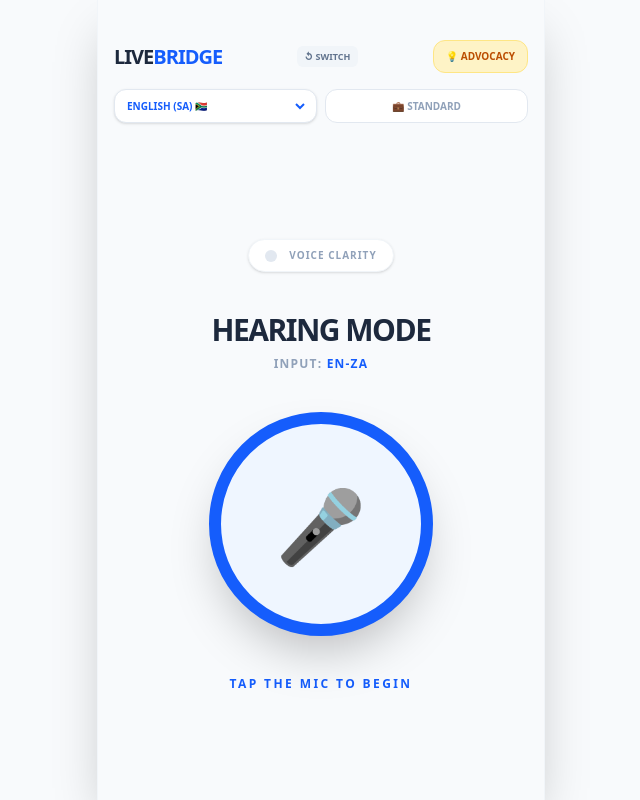
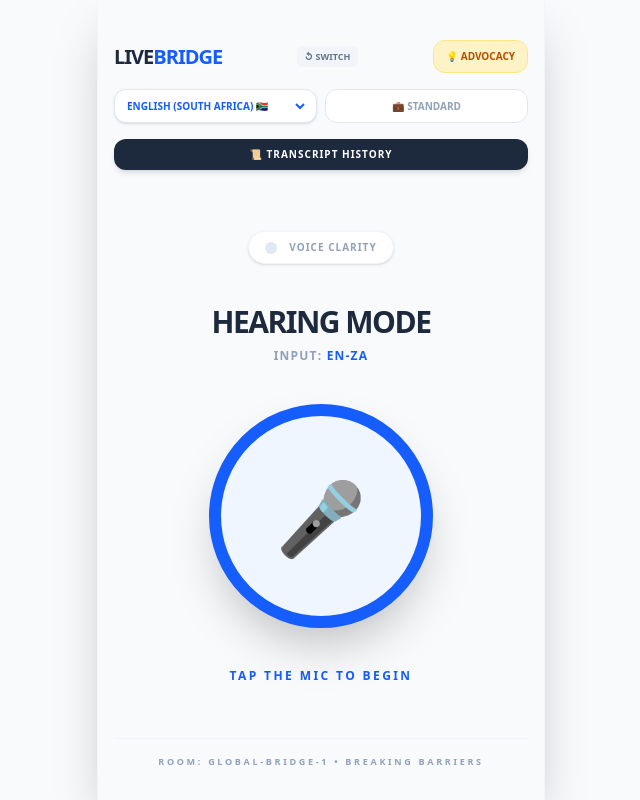
Before and after one commit to Franky-Boii/LiveBridge, a Next.js app: page / in a window 1280 px wide. Both pictures are taken after a click on the button "I AM HEARING 🎤". Shown: the whole page, without its empty margins (319-959 px from the left). Built offline with nearby package versions, Linux system fonts and the light colour scheme; no server answers.

Commit message:
added back deleted languages

```diff
--- a/pages/index.js
+++ b/pages/index.js
@@ -4,7 +4,7 @@ import DeafMode from '../components/DeafMode';
 import TranscriptView from '../components/TranscriptView';
 import AdvocacyModal from '../components/AdvocacyModal';
 import { supabase } from '../lib/supabase';
-import { QRCodeSVG } from 'qrcode.react'; // Install: npm install qrcode.react
+import { QRCodeSVG } from 'qrcode.react';
 
 export default function LiveBridge() {
   const [activeMode, setActiveMode] = useState(null);
@@ -15,13 +15,10 @@ export default function LiveBridge() {
   const [language, setLanguage] = useState("en-ZA");
   const [isInterviewMode, setIsInterviewMode] = useState(false);
   const [showAdvocacy, setShowAdvocacy] = useState(false);
-
-  // NEW: Waveform state for remote presence
   const [isRemoteSpeaking, setIsRemoteSpeaking] = useState(false);
 
   useEffect(() => {
     if (!roomID) return;
-
     const channel = supabase.channel(`room-${roomID}`);
 
     channel
@@ -37,7 +34,6 @@ export default function LiveBridge() {
         setHistory([]);
         setTranscript("");
       })
-      // NEW: Listen for "Speaking" heartbeats from the other device
       .on('broadcast', { event: 'speaking_state' }, ({ payload }) => {
         setIsRemoteSpeaking(payload.isSpeaking);
       })
@@ -49,19 +45,15 @@ export default function LiveBridge() {
   const handleMessagePush = async (sender, text) => {
     if (sender === 'hearing') {
       setTranscript("");
-        // Notify other device that processing is finished
       supabase.channel(`room-${roomID}`).send({
         type: 'broadcast',
         event: 'speaking_state',
         payload: { isSpeaking: false },
       });
     }
-
-    const { error } = await supabase.from('messages').insert([{ room_id: roomID, sender, text }]);
-    if (error) console.error("Sync Error:", error);
+    await supabase.from('messages').insert([{ room_id: roomID, sender, text }]);
   };
 
-  // NEW: Broadcast speaking state to the room
   const setLocalSpeaking = (isSpeaking) => {
     supabase.channel(`room-${roomID}`).send({
       type: 'broadcast',
@@ -70,26 +62,24 @@ export default function LiveBridge() {
     });
   };
 
+  const clearChat = async () => {
+    if (window.confirm("Delete all messages in this room?")) {
+      await supabase.from('messages').delete().eq('room_id', roomID);
+    }
+  };
+
   if (!activeMode) {
-    // Generate the URL for the QR code
     const shareUrl = typeof window !== 'undefined' ? `${window.location.origin}?room=${roomID}` : "";
-
     return (
       <div className="flex flex-col items-center justify-center min-h-screen p-8 bg-slate-50 text-center">
         <h1 className="text-4xl font-black mb-2 tracking-tighter italic text-slate-800 uppercase">LiveBridge</h1>
         <p className="text-slate-500 mb-6 font-medium uppercase text-[10px] tracking-[0.3em]">Scan to Bridge Devices</p>
-
         <div className="bg-white p-4 rounded-[32px] shadow-xl mb-8 border-4 border-white">
           <QRCodeSVG value={shareUrl} size={160} fgColor="#1e293b" />
         </div>
-
         <div className="w-full max-w-xs space-y-4">
-          <button onClick={() => setActiveMode('hearing')} className="w-full bg-blue-600 text-white py-6 rounded-3xl font-black uppercase tracking-widest shadow-xl shadow-blue-200 active:scale-95 transition-transform">
-            I am Hearing 🎤
-          </button>
-          <button onClick={() => setActiveMode('deaf')} className="w-full bg-slate-800 text-white py-6 rounded-3xl font-black uppercase tracking-widest shadow-xl shadow-slate-200 active:scale-95 transition-transform">
-            I am Deaf/HoH 📱
-          </button>
+          <button onClick={() => setActiveMode('hearing')} className="w-full bg-blue-600 text-white py-6 rounded-3xl font-black uppercase tracking-widest shadow-xl shadow-blue-200 active:scale-95 transition-transform">I am Hearing 🎤</button>
+          <button onClick={() => setActiveMode('deaf')} className="w-full bg-slate-800 text-white py-6 rounded-3xl font-black uppercase tracking-widest shadow-xl shadow-slate-200 active:scale-95 transition-transform">I am Deaf/HoH 📱</button>
         </div>
       </div>
     );
@@ -98,6 +88,7 @@ export default function LiveBridge() {
   return (
     <div className="min-h-screen bg-slate-50 flex flex-col p-4 max-w-md mx-auto shadow-2xl border-x border-slate-100 relative">
       <AdvocacyModal isOpen={showAdvocacy} onClose={() => setShowAdvocacy(false)} />
+
       <header className="flex flex-col gap-4 py-6">
         <div className="flex justify-between items-center">
           <h1 className="text-xl font-black text-slate-800 tracking-tighter">LIVE<span className="text-blue-600">BRIDGE</span></h1>
@@ -107,45 +98,65 @@ export default function LiveBridge() {
 
         <div className="grid grid-cols-2 gap-2">
           <div className="flex items-center gap-2 bg-white p-2 rounded-xl border border-slate-200 shadow-sm">
-            <select value={language} onChange={(e) => setLanguage(e.target.value)} className="w-full bg-transparent text-[10px] font-black uppercase text-blue-600 outline-none">
-                <option value="en-ZA">English (SA) 🇿🇦</option>
+            <select
+              value={language}
+              onChange={(e) => setLanguage(e.target.value)}
+              className="w-full bg-transparent text-[10px] font-black uppercase text-blue-600 outline-none"
+            >
+              <optgroup label="Africa (SADC & Regional)">
+                <option value="en-ZA">English (South Africa) 🇿🇦</option>
                 <option value="zu-ZA">isiZulu 🇿🇦</option>
                 <option value="xh-ZA">isiXhosa 🇿🇦</option>
+                <option value="af-ZA">Afrikaans 🇿🇦</option>
+                <option value="st-ZA">Sesotho 🇿🇦</option>
+                <option value="sw-KE">Kiswahili 🇰🇪</option>
+                <option value="ng-NG">English (Nigeria) 🇳🇬</option>
+                <option value="am-ET">Amharic 🇪🇹</option>
+                <option value="pt-AO">Português (Angola) 🇦🇴</option>
+              </optgroup>
+              <optgroup label="Global">
+                <option value="en-US">English (US) 🇺🇸</option>
+                <option value="en-GB">English (UK) 🇬🇧</option>
+                <option value="fr-FR">Français 🇫🇷</option>
+                <option value="de-DE">Deutsch 🇩🇪</option>
+                <option value="zh-CN">Mandarin 🇨🇳</option>
+                <option value="ja-JP">Japanese 🇯🇵</option>
+                <option value="pt-BR">Português (Brasil) 🇧🇷</option>
+                <option value="es-MX">Español 🇲🇽</option>
+              </optgroup>
             </select>
           </div>
           <button onClick={() => setIsInterviewMode(!isInterviewMode)} className={`px-3 py-2 rounded-xl text-[10px] font-black uppercase border transition-all ${isInterviewMode ? "bg-blue-600 text-white border-blue-700 shadow-lg" : "bg-white text-slate-400 border-slate-200"}`}>
             {isInterviewMode ? "🎯 Interview" : "💼 Standard"}
           </button>
         </div>
+
+        <button onClick={() => setActiveMode(activeMode === "history" ? "hearing" : "history")} className="bg-slate-800 text-white py-2 rounded-xl text-[10px] font-bold uppercase tracking-widest shadow-md">
+          {activeMode === "history" ? "← Back to Bridge" : "📜 Transcript History"}
+        </button>
       </header>
 
       <main className="flex-1 flex flex-col">
         {activeMode === "hearing" && (
-          <HearingMode
-            language={language}
-            mode={isInterviewMode ? 'interview' : 'standard'}
-            onSpeakingChange={setLocalSpeaking} // NEW: Send speaking state
-            onSimplified={(text) => handleMessagePush('hearing', text)}
-          />
+          <HearingMode language={language} mode={isInterviewMode ? 'interview' : 'standard'} onSpeakingChange={setLocalSpeaking} onSimplified={(text) => handleMessagePush('hearing', text)} />
         )}
-
         {activeMode === "deaf" && (
-          <DeafMode
-            incomingText={transcript}
-            isRemoteSpeaking={isRemoteSpeaking} // NEW: Pass remote state
-            language={language}
-            selectedVoiceURI={selectedVoiceURI}
-            onVoiceChange={(uri) => setSelectedVoiceURI(uri)}
-            onReplySent={(replyText) => handleMessagePush('deaf', replyText)}
-          />
+          <DeafMode incomingText={transcript} isRemoteSpeaking={isRemoteSpeaking} language={language} selectedVoiceURI={selectedVoiceURI} onVoiceChange={(uri) => setSelectedVoiceURI(uri)} onReplySent={(replyText) => handleMessagePush('deaf', replyText)} />
         )}
-
         {activeMode === "history" && (
           <div className="flex flex-col h-full">
+            <div className="flex justify-between items-center mb-4 px-2">
+              <h2 className="text-[10px] font-black uppercase text-slate-400 tracking-widest">Room Logs</h2>
+              <button onClick={clearChat} className="text-[9px] font-bold text-red-500 hover:bg-red-50 px-2 py-1 rounded-lg border border-red-100">🗑️ Clear Session</button>
+            </div>
             <TranscriptView history={history} />
           </div>
         )}
       </main>
+
+      <footer className="py-4 text-center border-t border-slate-100 mt-4">
+        <p className="text-[9px] text-slate-400 font-bold uppercase tracking-[0.3em]">Room: {roomID} • Breaking Barriers</p>
+      </footer>
     </div>
   );
 }
```
Lines whose indentation alone changed are shown as unchanged.
